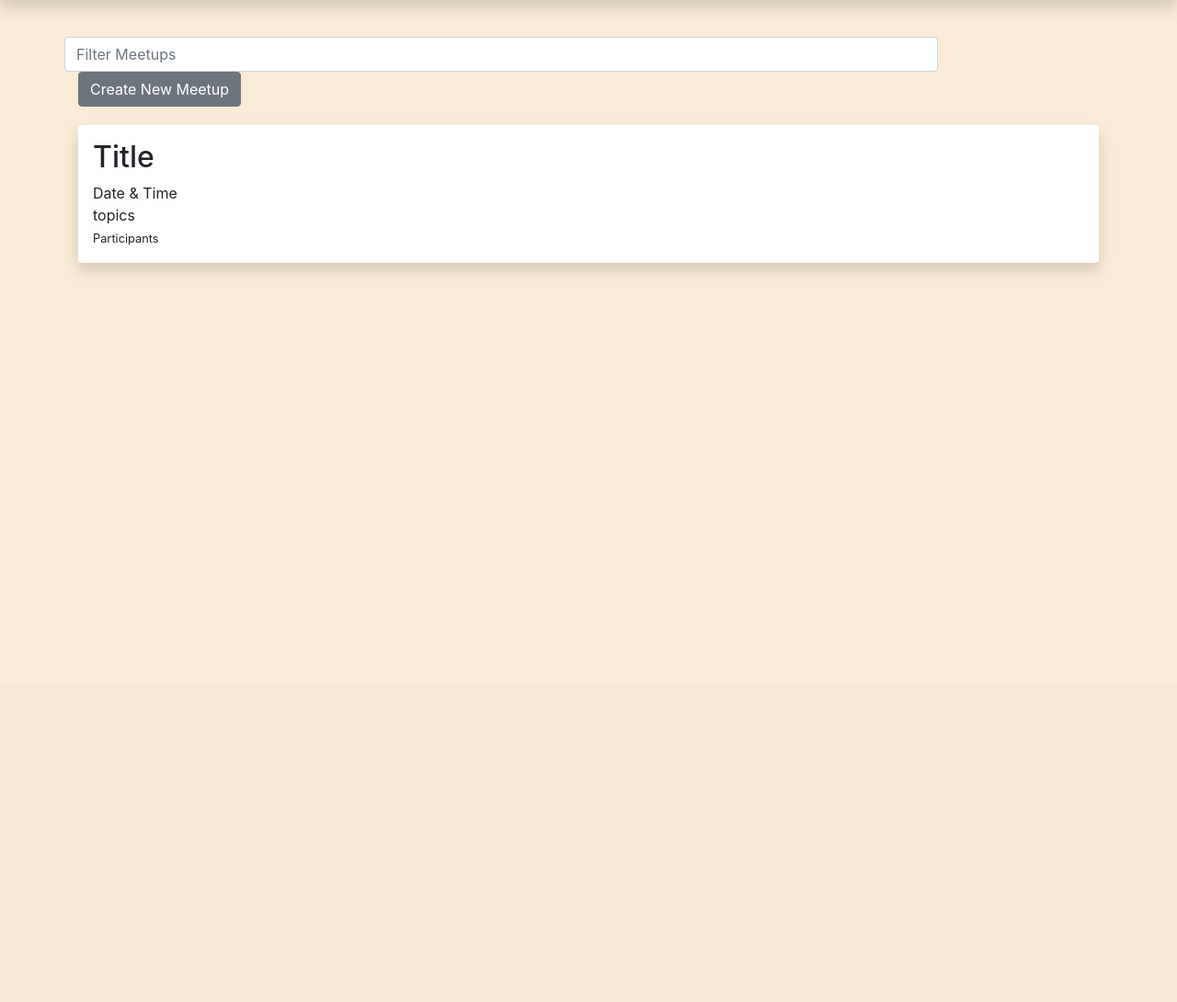
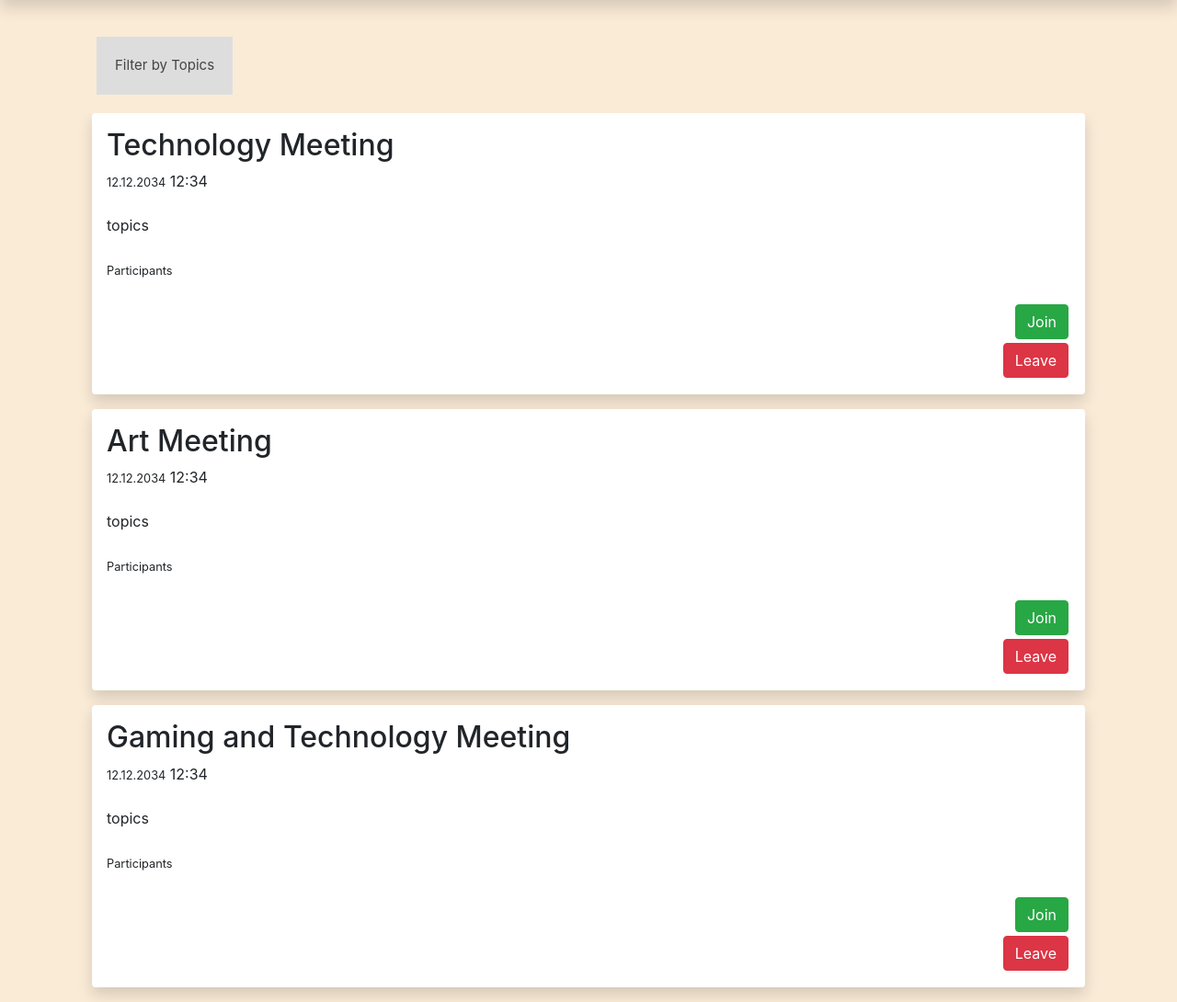
Before and after one commit to liminm/MensaMeet, a Django app: page / in a window 1280 px wide. Shown: the part 56-1146 px from the top of the page at 92% size. Before the commit the page ends 352 px from the top, so only its background shows below. Run offline with Django 3.2, Linux system fonts and the light colour scheme; the visitor is signed in with stand-in values (Sample User, id 1); some libraries are stand-ins or nearby versions.

Commit message:
filter topics

```diff
--- a/mensameet/templates/mensameet/home.html
+++ b/mensameet/templates/mensameet/home.html
@@ -1,17 +1,171 @@
 {% extends 'mensameet/base_with_navigation.html' %}
 
+{% block content %}
+<div class="form-group row" style="margin:20px;">
+
+<button class="collapsible ">Filter by Topics</button>
+<div class="content">
+  <div id="myBtnContainer">
+    <button class="btn active" onclick="filterSelection('all')">All</button>
+    <button class="btn" onclick="filterSelection('filterArt')"> Art</button>
+  	<button class="btn" onclick="filterSelection('filterBooks')"> Science</button>
+	<button class="btn" onclick="filterSelection('filterBusiness')">Business</button>
+	<button class="btn" onclick="filterSelection('filterComputerScience')"> Computer Science</button>
+	<button class="btn" onclick="filterSelection('filterDancing')"> Dancing</button>
+	<button class="btn" onclick="filterSelection('filterFitness')"> Fitness</button>
+	<button class="btn" onclick="filterSelection('filterFood')"> Food</button>
+	<button class="btn" onclick="filterSelection('filterGaming')"> Gaming</button>
+	<button class="btn" onclick="filterSelection('filterMovies')"> Movies</button>
+	<button class="btn" onclick="filterSelection('filterMusic')"> Music</button>
+	<button class="btn" onclick="filterSelection('filterNature')"> Nature</button>
+	<button class="btn" onclick="filterSelection('filterPsychology')"> Psychology</button>
+	<button class="btn" onclick="filterSelection('filterScience')"> Science</button>
+	<button class="btn" onclick="filterSelection('filterTechnology')"> Technology</button>
+	<button class="btn" onclick="filterSelection('filterWriting')"> Writing</button>
+  </div>
+</div>
+
+</div>
 
 
-{% block content %}
-<div class="form-group row" style="margin-top:20px;margin-bottom:20px;">
-<input class="form-control col-sm-10" id="myInput" type="text" placeholder="Filter Meetups" >
-<button type="button" class="btn btn-secondary" style="margin-left:15px;">
-Create New Meetup</button>
-</div>
-	<section id="events" class="shadow bg-white rounded p-3">
-		<h2>Title</h2>
-		<span class="date-time">Date & Time</span><br />
+<style>
+.filterTopic {
+  display: none;
+}
+
+.visible {
+  display: block;
+}
+
+.active {
+	background-color:grey;
+}
+
+.btn {
+	margin:2px;
+}
+
+.collapsible {
+background-color: #ddd;
+color: #444;
+cursor: pointer;
+padding: 20px;
+border: none;
+text-align: left;
+outline: none;
+font-size: 15px;
+}
+
+.collapsible:hover {
+  background-color: #aaa;
+}
+
+.content {
+  padding:18px;
+  display: none;
+  overflow: hidden;
+  background-color: white;
+}
+
+</style>
+
+<script>
+var coll = document.getElementsByClassName("collapsible");
+var i;
+
+for (i = 0; i < coll.length; i++) {
+  coll[i].addEventListener("click", function() {
+    this.classList.toggle("colactive");
+    var content = this.nextElementSibling;
+    if (content.style.display === "block") {
+      content.style.display = "none";
+    } else {
+      content.style.display = "block";
+    }
+  });
+}
+</script>
+
+<script>
+filterSelection("all")
+function filterSelection(c) {
+  var x, i;
+  x = document.getElementsByClassName("filterTopic");
+  if (c == "all") c = "";
+  for (i = 0; i < x.length; i++) {
+    w3RemoveClass(x[i], "visible");
+    if (x[i].className.indexOf(c) > -1) w3AddClass(x[i], "visible");
+  }
+}
+
+function w3AddClass(element, name) {
+  var i, arr1, arr2;
+  arr1 = element.className.split(" ");
+  arr2 = name.split(" ");
+  for (i = 0; i < arr2.length; i++) {
+    if (arr1.indexOf(arr2[i]) == -1) {element.className += " " + arr2[i];}
+  }
+}
+
+function w3RemoveClass(element, name) {
+  var i, arr1, arr2;
+  arr1 = element.className.split(" ");
+  arr2 = name.split(" ");
+  for (i = 0; i < arr2.length; i++) {
+    while (arr1.indexOf(arr2[i]) > -1) {
+      arr1.splice(arr1.indexOf(arr2[i]), 1);
+    }
+  }
+  element.className = arr1.join(" ");
+}
+
+var btnContainer = document.getElementById("myBtnContainer");
+var btns = btnContainer.getElementsByClassName("btn");
+for (var i = 0; i < btns.length; i++) {
+  btns[i].addEventListener("click", function(){
+    var current = document.getElementsByClassName("active");
+    current[0].className = current[0].className.replace(" active", "");
+    this.className += " active";
+  });
+}
+</script>
+
+
+<div id="eventsContainer" class="container" style="margin-top: 20px;
+  overflow: hidden;">
+
+<div class=" filterTopic filterTechnology visible ">
+<section id="events" class="mb-3 d-flex flex-column shadow bg-white rounded p-3">
+		<h2>Technology Meeting</h2>
+		<span class="date-time"><small>12.12.2034</small> 12:34</span><br />
 		<span class="topics">topics</span><br />
 		<span class="participants"><small>Participants</small></span><br />
+		<button class="ml-auto btn btn-success join">Join</button>
+		<button class="ml-auto btn btn-danger leave">Leave</button>
 	</section>
+</div>
+
+<div class=" filterTopic filterArt visible ">
+<section id="events" class="mb-3 d-flex flex-column shadow bg-white rounded p-3">
+		<h2>Art Meeting</h2>
+		<span class="date-time"><small>12.12.2034</small> 12:34</span><br />
+		<span class="topics">topics</span><br />
+		<span class="participants"><small>Participants</small></span><br />
+		<button class="ml-auto btn btn-success join">Join</button>
+		<button class="ml-auto btn btn-danger leave">Leave</button>
+	</section>
+</div>
+
+<div class=" filterTopic filterGaming filterTechnology visible ">
+<section id="events" class="mb-3 d-flex flex-column shadow bg-white rounded p-3">
+		<h2>Gaming and Technology Meeting</h2>
+		<span class="date-time"><small>12.12.2034</small> 12:34</span><br />
+		<span class="topics">topics</span><br />
+		<span class="participants"><small>Participants</small></span><br />
+		<button class="ml-auto btn btn-success join">Join</button>
+		<button class="ml-auto btn btn-danger leave">Leave</button>
+	</section>
+</div>
+
+</div>
 {% endblock content %}
```
